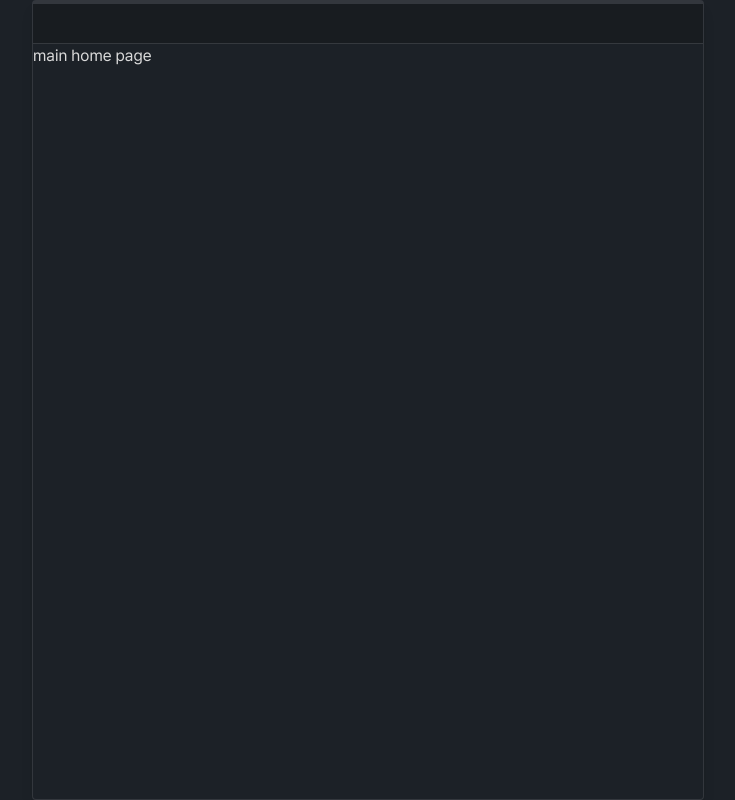
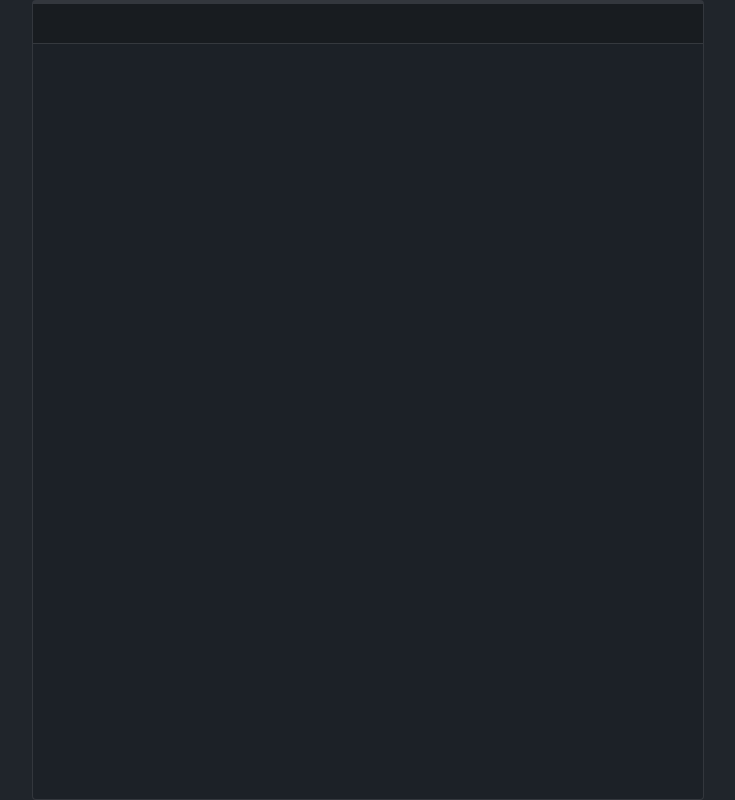
Before and after one commit to dioKR/next-blog, a Next.js app: page / in a window 1280 px wide. Shown: the whole page, without its empty margins (272-1007 px from the left). Built offline with nearby package versions, Linux system fonts and the light colour scheme.

Commit message:
[FEAT] 레이아웃 UI 배경색 조합 변경

```diff
--- a/app/globals.css
+++ b/app/globals.css
@@ -3,13 +3,7 @@
 @tailwind utilities;
 
 body {
-  background: #1c2127;
+  background: rgba(28, 33, 39, 0.98);
   color: #dadada;
   font-family: var(--font-pretendard);
 }
-
-.tmp {
-  color: #dadada;
-  border: #35393e;
-  backgroud: #1c2127;
-}
--- a/app/layout.tsx
+++ b/app/layout.tsx
@@ -24,7 +24,7 @@ export default function RootLayout({
       <body className="flex justify-center">
         <main
           className="flex h-screen w-full max-w-2xl flex-col rounded border border-t-4
-            border-[#33373D] shadow-lg"
+            border-[#33373D] bg-[#1c2127]"
         >
           <Header />
           <div className="flex-1">{children}</div>
--- a/app/page.tsx
+++ b/app/page.tsx
@@ -1,3 +1,3 @@
 export default function Home() {
-  return <div className="h-full w-full">main home page</div>;
+  return <div className="h-full w-full"></div>;
 }
```
